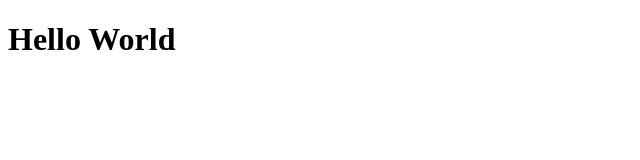
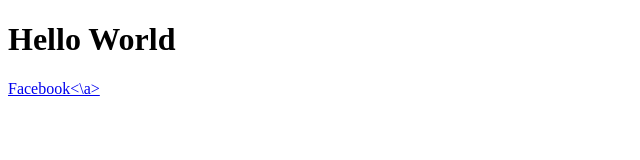
Before and after one commit to gbaquiaovidigal/gbaquiaovidigal.github.io, a plain HTML site: page index.html in a window 1280 px wide. Shown: the whole page, without its empty margins (0-640 px from the left). Drawn offline with Linux system fonts and the light colour scheme.

Commit message:
Update index.html

```diff
--- a/index.html
+++ b/index.html
@@ -2,6 +2,6 @@
 <html>
 <body>
 <h1>Hello World</h1>
-<a href="facebook.com/gbaquiaovidigal">
+<a href="facebook.com/gbaquiaovidigal">Facebook<\a>
 </body>
 </html>
```
